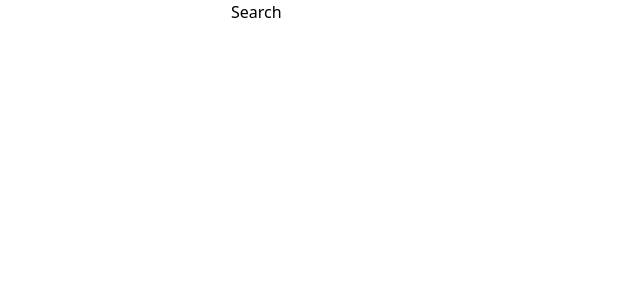
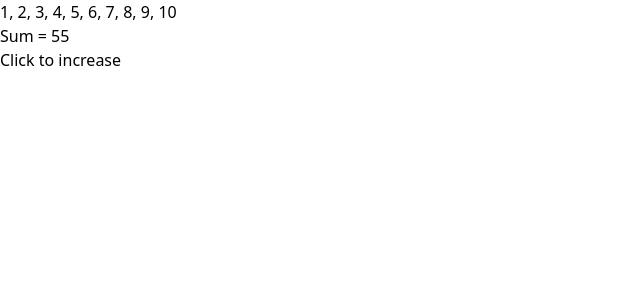
Before and after one commit to Theogene120/react-routing, a React (Vite) app: page / in a window 1280 px wide. Shown: the top 300 px of the page, without its empty margins (0-640 px from the left). Built offline with nearby package versions, Linux system fonts and the light colour scheme.

Commit message:
Memo hook completed

```diff
--- /dev/null
+++ b/src/Hooks/useMemoHook.jsx
@@ -0,0 +1,27 @@
+import React from "react";
+
+function CalculateWithMemo() {
+    let arr = [1, 2, 3, 4, 5, 6, 7, 8, 9, 10]
+
+    const [count, setCount] = React.useState(arr)
+
+    function handleClick(){
+        setCount(prev => [...prev, prev[prev.length-1] + 1])
+    }
+
+    let sum = React.useMemo(() =>{
+        console.log('Calculating sum...')
+        return count.reduce((sum, num) => sum + num, 0)
+    }, [count])
+
+    return(
+        <>
+            <p>{count.join(', ')}</p>
+            <p>Sum = {sum}</p>
+            <button onClick={handleClick}>Click to increase</button>
+
+        </>
+    )
+}
+
+export default CalculateWithMemo
--- a/src/main.jsx
+++ b/src/main.jsx
@@ -8,9 +8,10 @@ import Component1 from './Hooks/ContextHook'
 import Timer from './Hooks/UseRefHook'
 import Counter from './Hooks/UseReducerHook'
 import Search from './Hooks/UseCallbackHook'
+import CalculateWithMemo from './Hooks/useMemoHook'
 
 
 
 createRoot(document.getElementById('root')).render(
-  <Search />
+  <CalculateWithMemo />
 )
```
